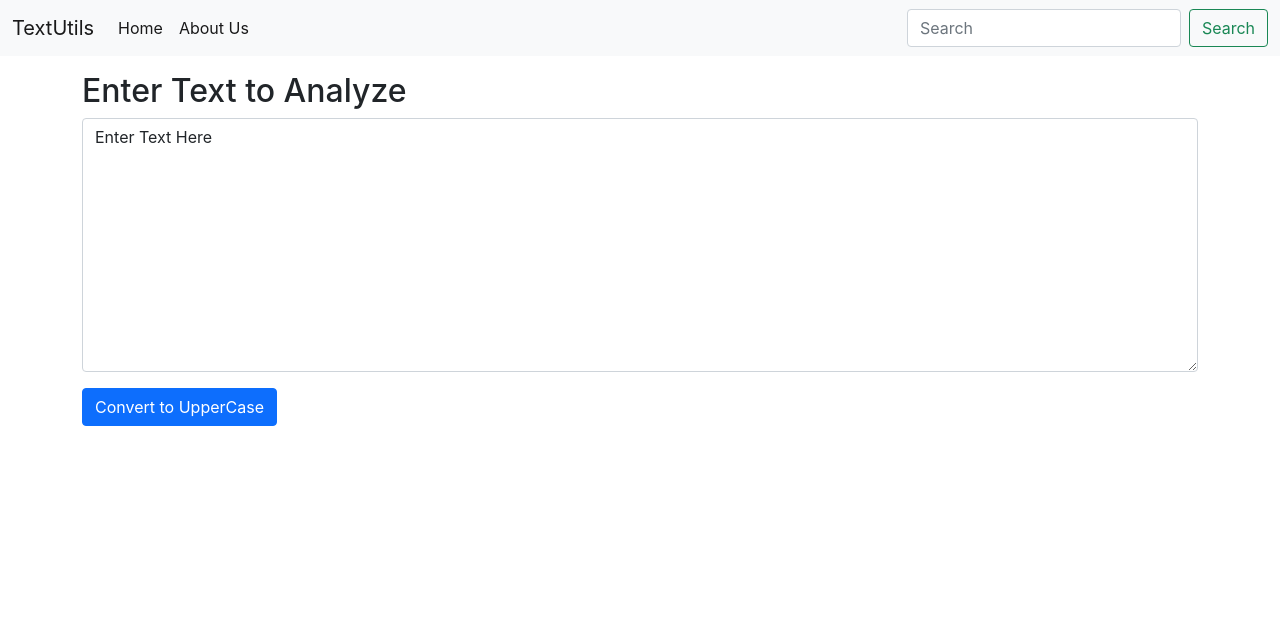
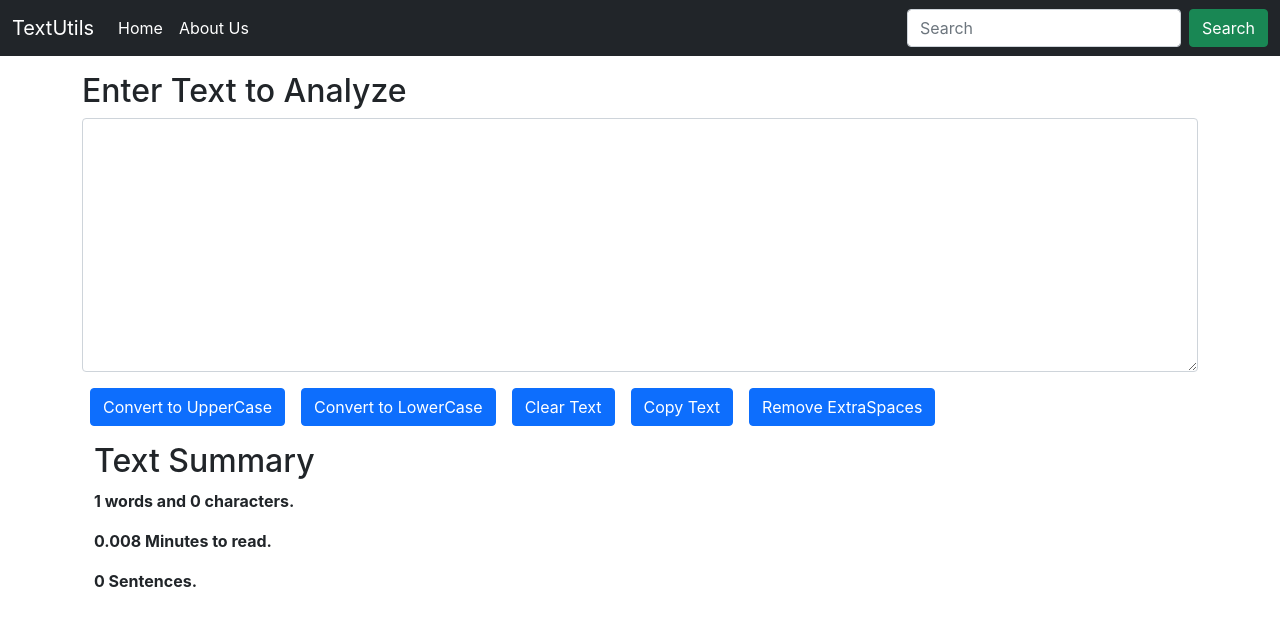
Before and after one commit to Mustaq-Ahmed/Learning-React, a React (Create React App) app: page / in a window 1280 px wide. Shown: the top 626 px of the page. Built offline with nearby package versions, Linux system fonts and the light colour scheme.

Commit message:
Added More Text button Features

```diff
--- a/src/components/Navbar.js
+++ b/src/components/Navbar.js
@@ -4,7 +4,7 @@ import PropTypes from 'prop-types'
 export default function Navbar(props) {
     return (
         <div>
-            <nav className="navbar navbar-expand-lg navbar-light bg-light">
+            <nav className="navbar navbar-expand-lg navbar-dark bg-dark">
                 <div className="container-fluid">
                     <a className="navbar-brand" href="/">{props.title}</a>
                     <button className="navbar-toggler" type="button" data-bs-toggle="collapse" data-bs-target="#navbarSupportedContent" aria-controls="navbarSupportedContent" aria-expanded="false" aria-label="Toggle navigation">
@@ -23,7 +23,7 @@ export default function Navbar(props) {
                         </ul>
                         <form className="d-flex">
                             <input className="form-control me-2" type="search" placeholder="Search" aria-label="Search" />
-                            <button className="btn btn-outline-success" type="submit">Search</button>
+                            <button className="btn btn-success" type="submit">Search</button>
                         </form>
                     </div>
                 </div>
--- a/src/components/TextForm.js
+++ b/src/components/TextForm.js
@@ -3,22 +3,50 @@ import React, {useState} from 'react'
 export default function TextForm(props) {
     function handleOnChange(event){
         console.log("On Change");
-        setText(event.target.value)
+        setText(event.target.value)  // setting text
     }
 
     function handleOnUpClick(){
-        console.log("UpperCase Button was Clicked " + text);
-        setText(text.toUpperCase())
+        // console.log("UpperCase Button was Clicked " + text);
+        setText(text.toUpperCase())  //using text from handleOnChange function and converting to uppercase.Note text iscoming from above function
     }
-    const [text, setText] = useState("Enter Text Here")
+    function handleOnLowClick(){
+        // console.log("LowerCase Button was Clicked " + text);
+        setText(text.toLowerCase())
+    }
+    function handleOnClearClick(){
+        setText("")
+    }
+    function handleCopy(){
+        let content = document.getElementById("mybox");
+        content.select();
+        navigator.clipboard.writeText(content.value);
+    }
+    function handleExtraSpaces(){
+        let newText = text.split(/[" "]+/); // Split Text Sentences by one/more Spaces. => returns ARRAY
+        setText(newText.join(" "));  // join array items by spaces and returns a string.
+    }
+    const [text, setText] = useState("")  // Default value is blank text (no text)
 
     return (
+        <>
         <div>
             <div className="mb-3">
                 <h2>{props.heading}</h2>
-                <textarea className="form-control" value={text} onChange={handleOnChange} id="exampleFormControlTextarea1" rows="10"></textarea>
+                <textarea className="form-control" value={text} onChange={handleOnChange} id="mybox" rows="10"></textarea>
             </div>
-            <button type="button" className="btn btn-primary" onClick={handleOnUpClick} >Convert to UpperCase</button>
+            <button type="button" className="btn btn-primary mx-2" onClick={handleOnUpClick} >Convert to UpperCase</button>
+            <button type="button" className="btn btn-primary mx-2" onClick={handleOnLowClick} >Convert to LowerCase</button>
+            <button type="button" className="btn btn-primary mx-2" onClick={handleOnClearClick} >Clear Text</button>
+            <button type="button" className="btn btn-primary mx-2" onClick={handleCopy} >Copy Text</button>
+            <button type="button" className="btn btn-primary mx-2" onClick={handleExtraSpaces} >Remove ExtraSpaces</button>
         </div>
+        <div className="container my-3">
+            <h2> Text Summary</h2>
+            <p><b>{text.split(" ").length} words and {text.length} characters.</b></p>
+            <p><b>{0.008 * text.split(" ").length} Minutes to read.</b></p>
+            <p><b>{text.split(".").length - 1} Sentences.</b></p>
+        </div>
+        </>
     )
 }
```
Also changed, not shown: src/components/About.js (added, +9 -0 lines).
